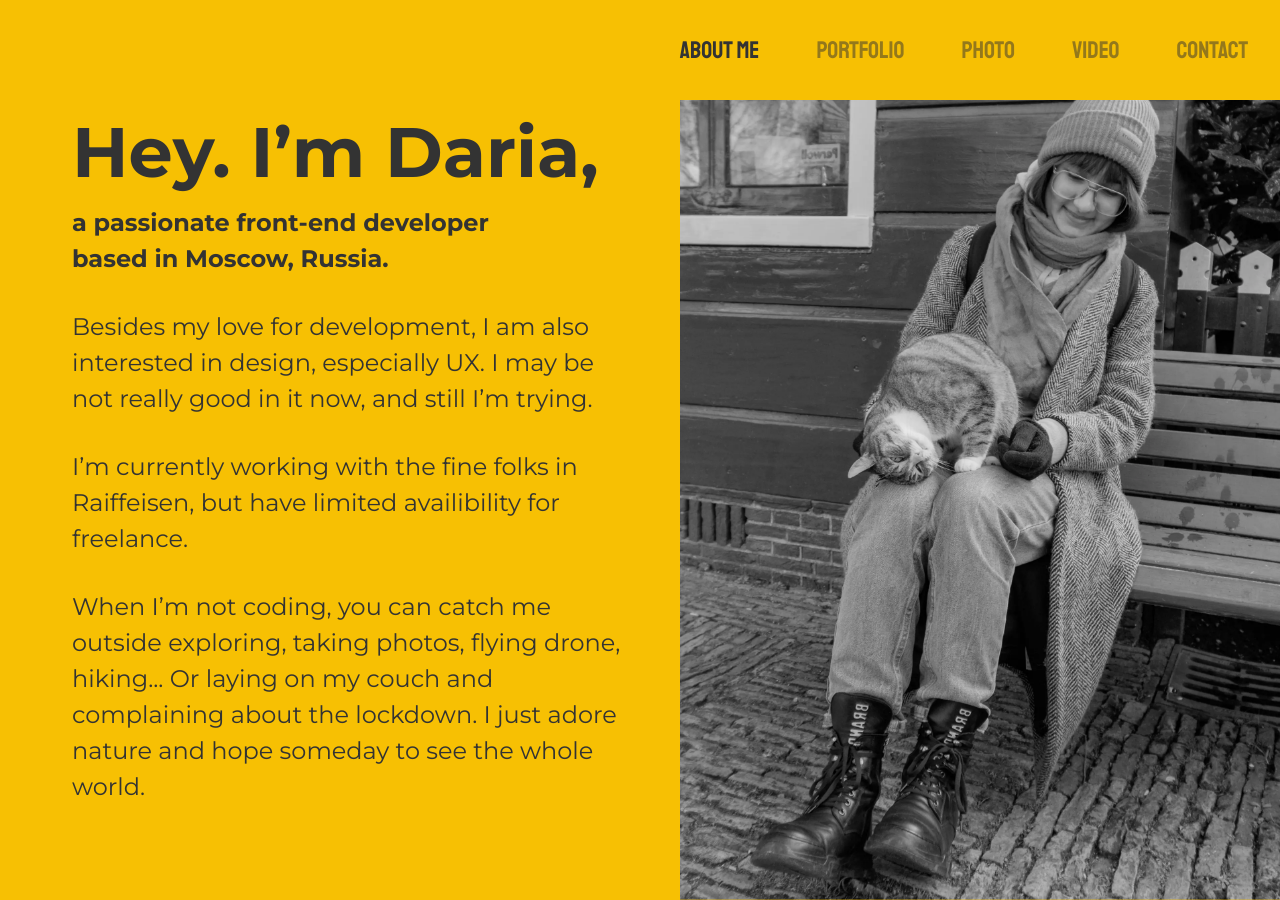
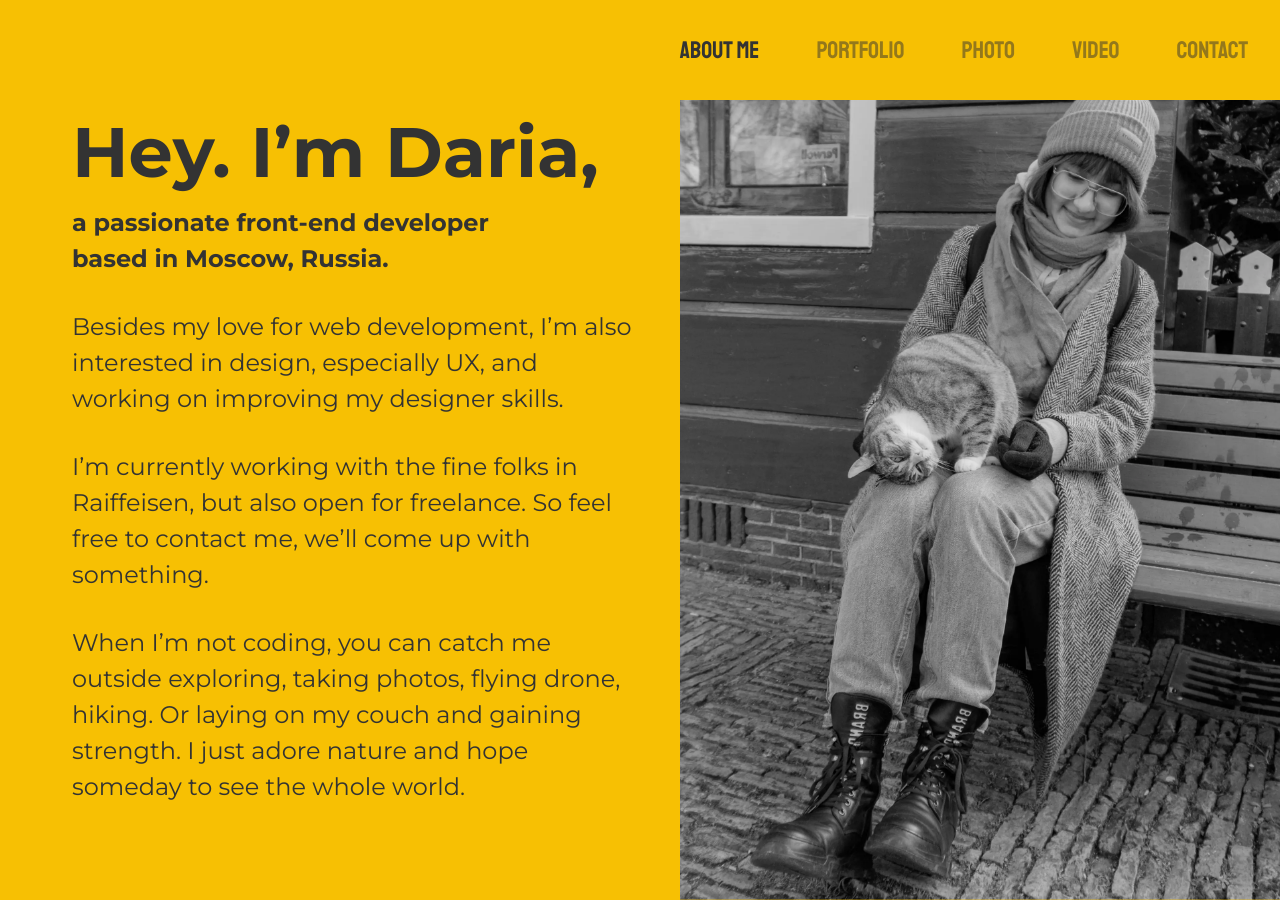
Before and after one commit to airadavometra/airadavometra-next, a Next.js app: page / in a window 1280 px wide. Built offline with nearby package versions, Linux system fonts and the light colour scheme.

Commit message:
fix about text

```diff
--- a/pages/index.tsx
+++ b/pages/index.tsx
@@ -14,19 +14,18 @@ const Home: NextPage = () => {
           </b>
         </p>
         <p className={s.text}>
-          Besides my love for development, I am also interested in design,
-          especially UX. I may be not really good in it now, and still I’m
-          trying.
+          Besides my love for web development, I’m also interested in design,
+          especially UX, and working on improving my designer skills.
         </p>
         <p className={s.text}>
-          I’m currently working with the fine folks in Raiffeisen, but have
-          limited availibility for freelance.
+          I’m currently working with the fine folks in Raiffeisen, but also open
+          for freelance. So feel free to contact me, we’ll come up with
+          something.
         </p>
         <p className={s.text}>
           When I’m not coding, you can catch me outside exploring, taking
-          photos, flying drone, hiking... Or laying on my couch and complaining
-          about the lockdown. I just adore nature and hope someday to see the
-          whole world.
+          photos, flying drone, hiking. Or laying on my couch and gaining
+          strength. I just adore nature and hope someday to see the whole world.
         </p>
       </div>
       <div className={s.pictureWrapper}>
```
